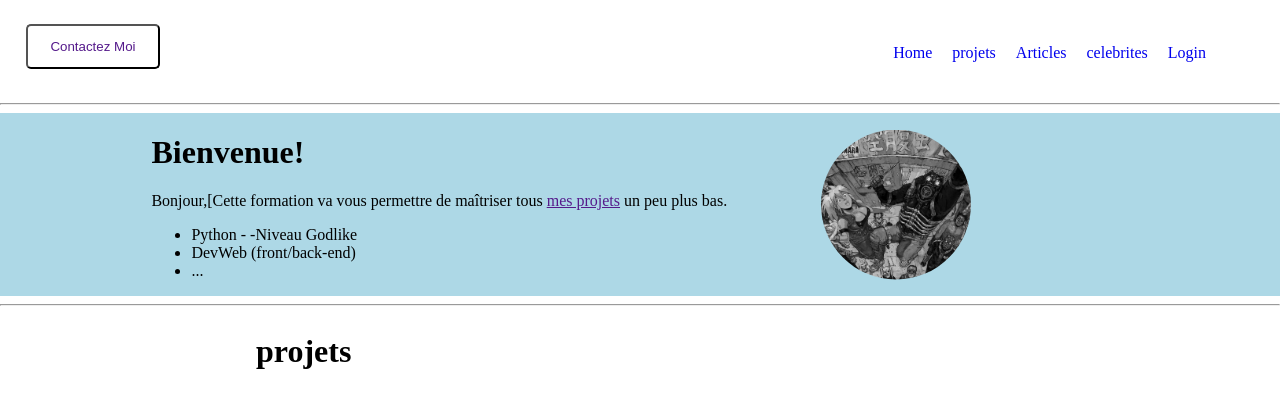
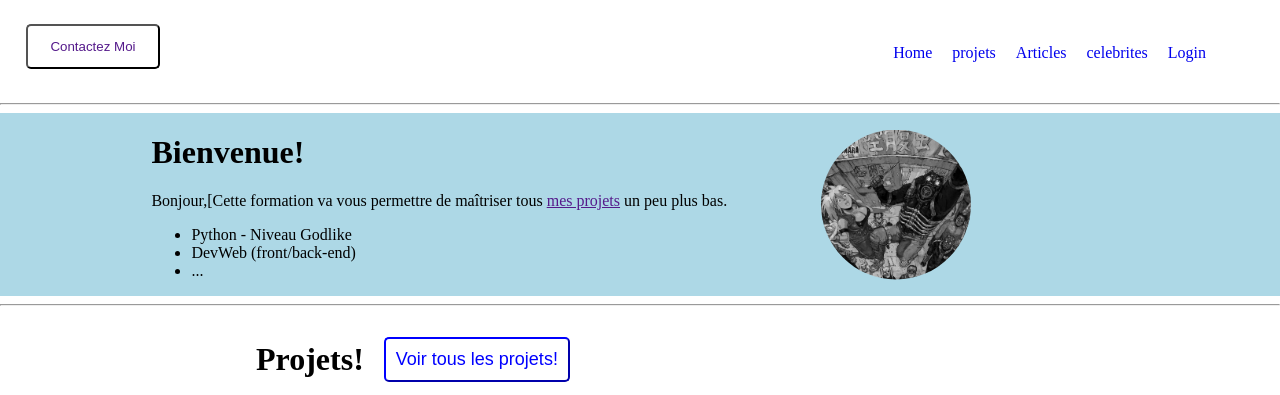
Before and after one commit to louis-chatain/website_python_flask_postgres, a Flask app: page / in a window 1280 px wide. Shown: the part 14-409 px from the top of the page. Run offline with Flask 3, Linux system fonts and the light colour scheme.

Commit message:
rajout de css sur les bontons voir tous articles/projets et rajout de lien sur les titre de articles/projet pour envoyé user sur la page du article/projets spécifique

```diff
--- a/app.py
+++ b/app.py
@@ -4,8 +4,6 @@ from flask_sqlalchemy import SQLAlchemy
 from flask_migrate import Migrate
 from datetime import datetime, timezone
 from donnees import donnees
-from bdd_articles import liste_articles
-from bdd_projets import liste_projets
 import os
 
 NB_PROJETS = 3
--- a/templates/index.html
+++ b/templates/index.html
@@ -14,7 +14,7 @@
                 un peu plus bas.
             </p>
             <ul>
-                <li>Python - -Niveau Godlike</li>
+                <li>Python - Niveau Godlike</li>
                 <li>DevWeb (front/back-end)</li>
                 <li>...</li>
             </ul>
@@ -25,30 +25,35 @@
     <hr>
 
     <section id="projets">
-        <h1 class="big_h1">projets</h1>
+        <div class="projets_and_articles_header">
+            <h1 class="big_h1">Projets!</h1>
+            <a href="{{url_for('projets')}}"><button>Voir tous les projets!</button></a>
+        </div>
         <div class="grid">
             {% for projets in liste_projets %}
             <article>
                 <div><img src={{projets.img_url}} alt="photo de moi"></div>
                 <div>
-                    <h2><u>{{ projets.titre }}</u></h2>
+                    <h2><u><a href="{{ url_for('projets', slug=projets.slug) }}">{{ projets.titre }}</a></u></h2>
                     <p>{{ projets.contenu }}</p>
                 </div>
             </article>
             {% endfor %}
             <!-- <article class="direction-rtl"> -->
         </div>
-        <a href="{{url_for('projets')}}">mes projets!</a>
     </section>
 
     <hr> <!-- ----------------------------------------------------------------------- -->
 
     <section>
-        <h1 class="big_h1">Articles</h1>
+        <div class="projets_and_articles_header">
+            <h1 class="big_h1">Articles!</h1>
+            <a href="{{url_for('articles')}}"><button>Voir tous les articles!</button></a>
+        </div>
         <div>
             {% for articles in liste_articles %}
             <article>
-                <h2><u><a href="">{{articles.titre}}</a></u></h2>
+                <h2><u><a href="{{ url_for('articles', slug=articles.slug) }}">{{articles.titre}}</a></u></h2>
                 <div>
                     <img src={{articles.img_url}} alt="photo de moi">
                     <p>{{ articles.contenu }}</p>
@@ -56,7 +61,6 @@
             </article>
             {% endfor %}
         </div>
-        <a href="{{url_for('articles')}}">mes articles!</a>
     </section>
 </main>
 {% endblock %}
```
